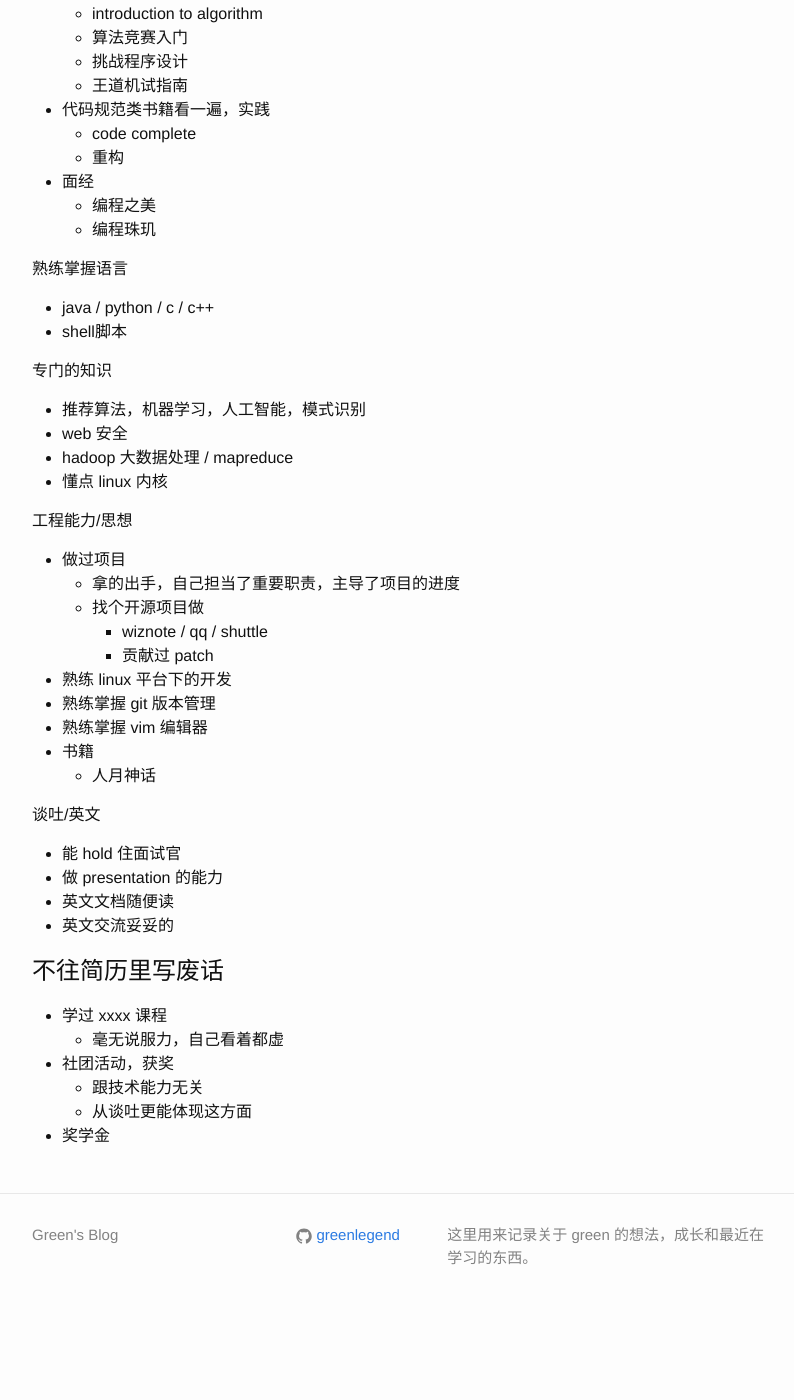
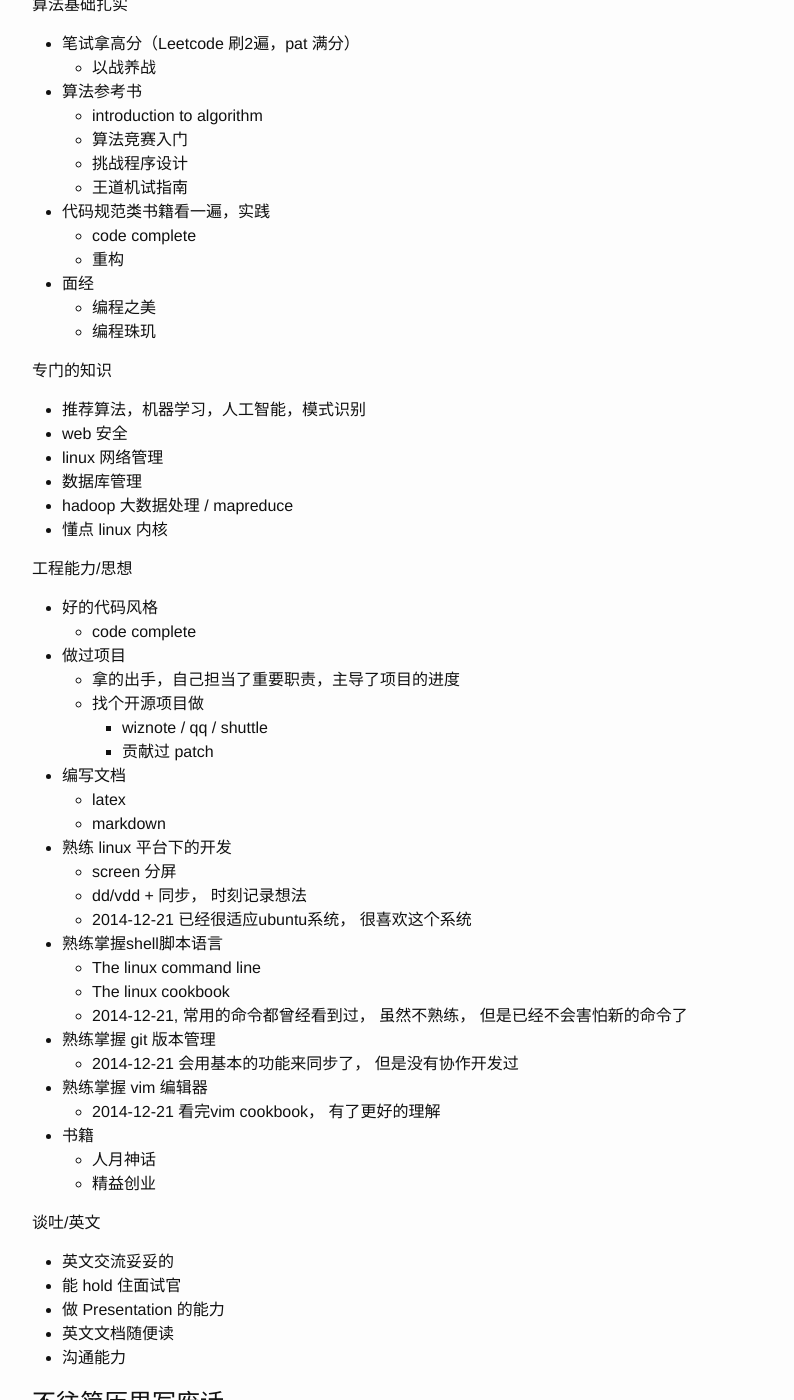
Before and after one commit to kidodo/greenqy.github.io, a Jekyll site: the page built from _posts/2014-11-03-提前写简历.md, in a window 1280 px wide and 1400 px high, scrolled down 354 px. Shown: the whole window, without its empty margins (238-1032 px from the left). Built offline with Jekyll 4.4.1, drawn with Linux system fonts in a browser that asks for light colours; before the commit the page ends 1683 px from its top, so only the background shows below that; some of the changed text lies outside the part shown.

Commit message:
modified 提前写简历

```diff
--- a/_posts/2014-11-03-提前写简历.md
+++ b/_posts/2014-11-03-提前写简历.md
@@ -2,13 +2,18 @@
 layout: default
 ---
 
-研究生两年, 时间短暂，哪有空闲拿来浪费。
+研究生两年, 时间短暂，哪有空闲拿来浪费。让技能书开枝散叶。
 
 提前写简历
 =========
 
 努力往简历里写上这些
 ---------------------
+
+熟练掌握一门语言
+
+* python / java
+    * !! 最想解决的基本功, 其他的诸如linux shell, vim都可以等等的
 
 算法基础扎实
 
@@ -26,37 +31,58 @@ layout: default
     * 编程之美
     * 编程珠玑
 
-熟练掌握语言
-
-* java / python / c / c++
-* shell脚本
-
 专门的知识
 
 * 推荐算法，机器学习，人工智能，模式识别
 * web 安全
+* linux 网络管理
+* 数据库管理
 * hadoop 大数据处理 / mapreduce
 * 懂点 linux 内核
 
 工程能力/思想
+
+* 好的代码风格
+    * code complete
 
 * 做过项目
     * 拿的出手，自己担当了重要职责，主导了项目的进度
     * 找个开源项目做
         * wiznote / qq / shuttle
         * 贡献过 patch
+
+* 编写文档
+    * latex
+    * markdown
+
 * 熟练 linux 平台下的开发
+    * screen 分屏
+    * dd/vdd + 同步， 时刻记录想法
+    * 2014-12-21 已经很适应ubuntu系统， 很喜欢这个系统
+
+* 熟练掌握shell脚本语言
+    * The linux command line
+    * The linux cookbook
+    * 2014-12-21, 常用的命令都曾经看到过， 虽然不熟练， 但是已经不会害怕新的命令了
+
 * 熟练掌握 git 版本管理
+    * 2014-12-21 会用基本的功能来同步了， 但是没有协作开发过
+
 * 熟练掌握 vim 编辑器
+    * 2014-12-21 看完vim cookbook， 有了更好的理解
+
 * 书籍
     * 人月神话
+    * 精益创业
 
 谈吐/英文
 
+* 英文交流妥妥的
 * 能 hold 住面试官
-* 做 presentation 的能力
+* 做 Presentation 的能力
 * 英文文档随便读
-* 英文交流妥妥的
+* 沟通能力
+
 
 
 不往简历里写废话
```
